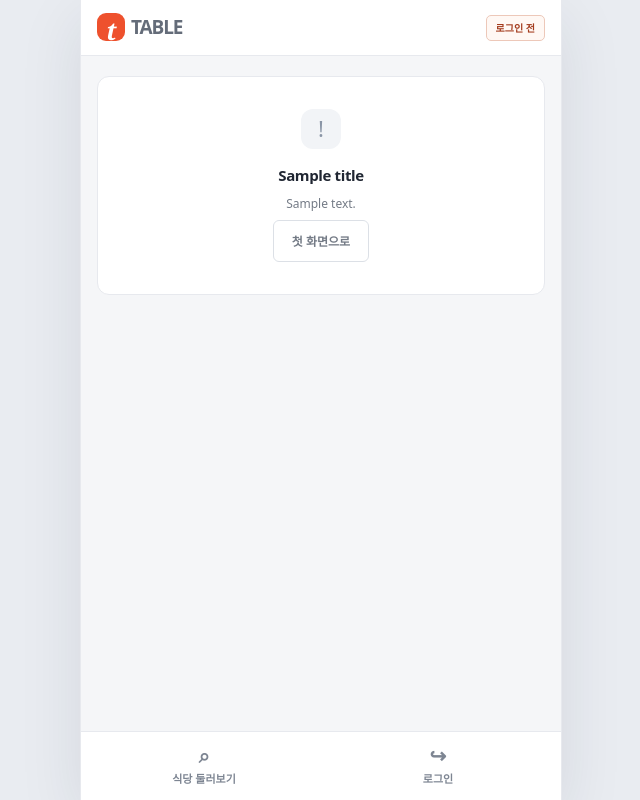
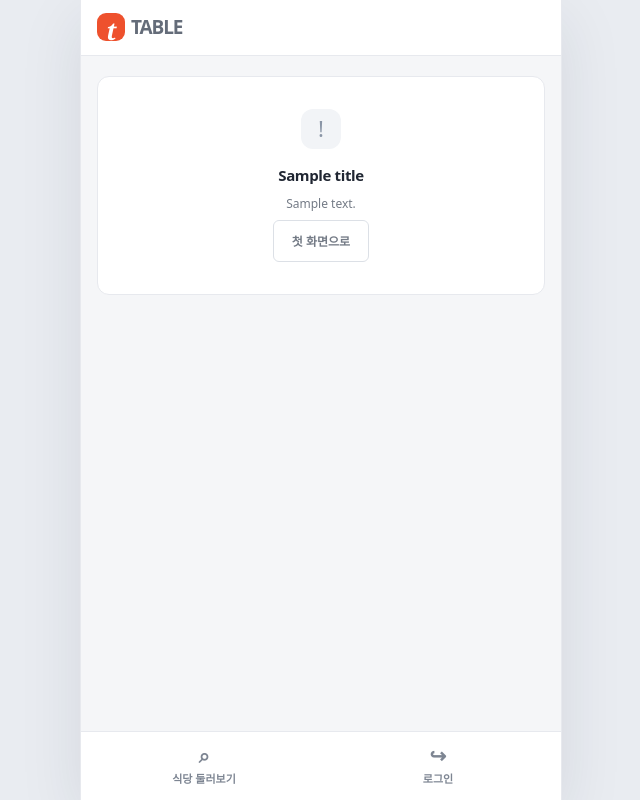
Before and after one commit to aiopenjh/B-backend-Fastapi, a FastAPI app: template src/templates/message.html in a window 1280 px wide. Shown: the whole page, without its empty margins (319-959 px from the left). Run offline with FastAPI, Linux system fonts and the light colour scheme; the template is opened without the code that fills it: most values are stand-ins (such as "Sample title", 1, 10 or a date in 2020); parts of the project's set-up code (start-up, migrations or seed data) failed here and were passed over.

Commit message:
style(web): 로그인 안 했을 때 머리말의 '로그인 전' 표시 없앰 (아래 탭의 로그인으로 충분)
Co-Authored-By: Claude Opus 5.5 <noreply@anthropic.com>

```diff
--- a/src/templates/components/header.html
+++ b/src/templates/components/header.html
@@ -36,7 +36,5 @@
 
   {% if ui_user and in_own_space %}
     <span class="preview-chip">{{ role_names.get(ui_user.role, ui_user.role) }} 로그인 중</span>
-  {% elif not ui_user %}
-    <span class="preview-chip">로그인 전</span>
   {% endif %}
 </header>
```
